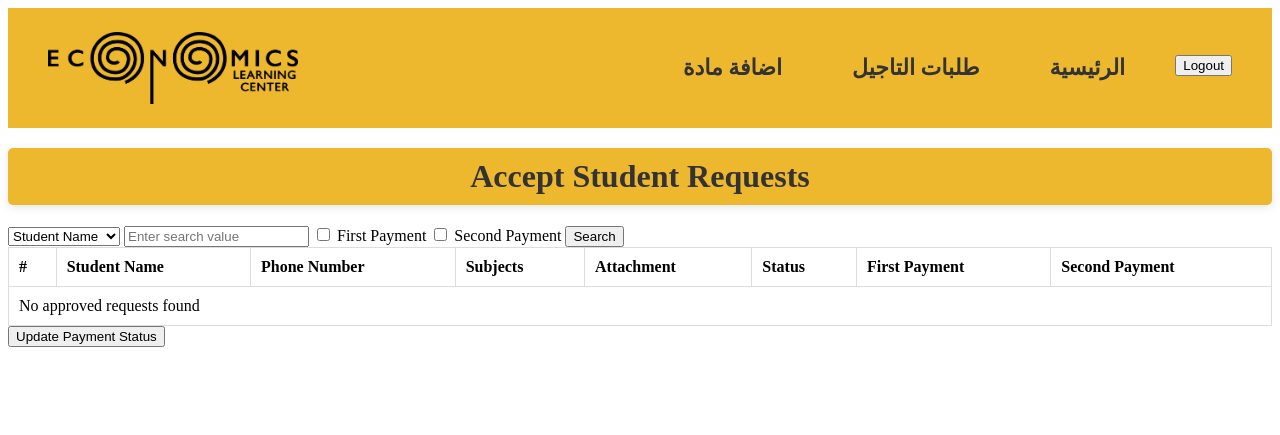
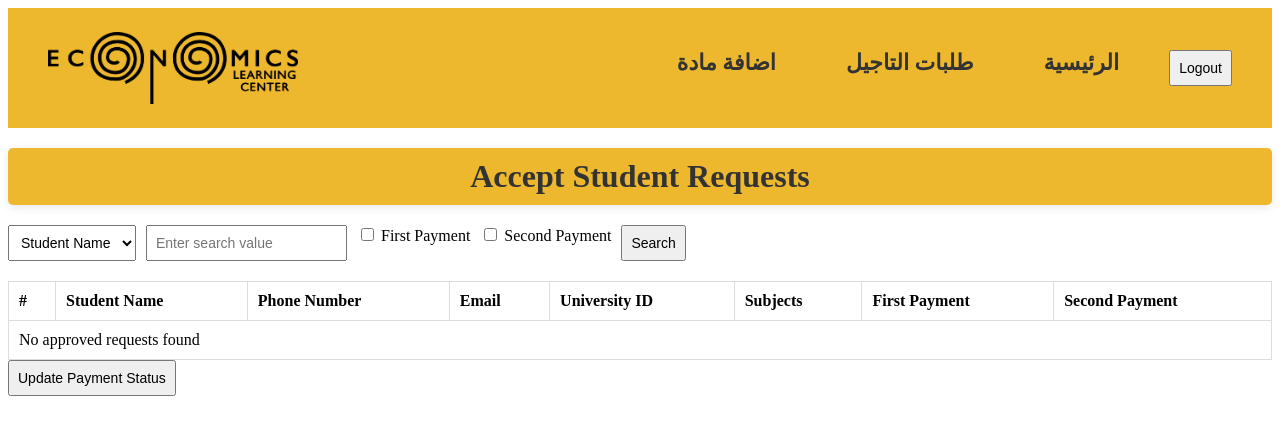
Before and after one commit to devHassan19/elc_project, a Django app: template main_app/templates/accounts/accept_admin.html in a window 1280 px wide. Shown: the top 435 px of the page. Run offline with Django 3.2, Linux system fonts and the light colour scheme; the template is opened without the code that fills it, so the values that code supplies are empty.

Commit message:
10th submit update student model

```diff
--- a/main_app/forms.py
+++ b/main_app/forms.py
@@ -4,9 +4,11 @@ from .models import StudentRequest, Subject  # Import both models
 class StudentRequestForm(forms.ModelForm):
     class Meta:
         model = StudentRequest
-        fields = ['student_name', 'phone_number', 'subject', 'attachment']
+        fields = ['student_name', 'univ_id', 'email', 'phone_number', 'subject', 'attachment']
 
     student_name = forms.CharField(required=True)  # Make student_name required
+    univ_id = forms.CharField(required=True)  # Make univ_id required
+    email = forms.EmailField(required=True)  # Make email required
     phone_number = forms.CharField(required=True)  # Make phone_number required
 
     subject = forms.ModelMultipleChoiceField(
@@ -21,7 +23,6 @@ class StudentRequestForm(forms.ModelForm):
         widget=forms.ClearableFileInput(attrs={'accept': 'image/*'}),
         required=True  # Make attachment required
     )
-
 class SubjectForm(forms.ModelForm):
     class Meta:
         model = Subject
--- a/main_app/templates/accounts/accept_admin.html
+++ b/main_app/templates/accounts/accept_admin.html
@@ -30,8 +30,8 @@
       {% csrf_token %}
       <select name="field">
           <option value="student_name" {% if query_field == 'student_name' %}selected{% endif %}>Student Name</option>
-          <option value="phone_number" {% if query_field == 'phone_number' %}selected{% endif %}>Phone Number</option>
-          <option value="status" {% if query_field == 'status' %}selected{% endif %}>Status</option>
+          <option value="univ_id" {% if query_field == 'univ_id' %}selected{% endif %}>University ID</option>
+          <option value="email" {% if query_field == 'email' %}selected{% endif %}>Email</option>
       </select>
       <input type="text" name="search" value="{{ query }}" placeholder="Enter search value">
       <label>
@@ -44,7 +44,6 @@
   </form>
 </div>
 
-
 <form method="POST" action="{% url 'accept_admin' %}">
   {% csrf_token %}
   <table>
@@ -53,9 +52,9 @@
         <th>#</th>
         <th>Student Name</th>
         <th>Phone Number</th>
+        <th>Email</th> <!-- Added Email column -->
+        <th>University ID</th> <!-- Added University ID column -->
         <th>Subjects</th>
-        <th>Attachment</th>
-        <th>Status</th>
         <th>First Payment</th>
         <th>Second Payment</th>
       </tr>
@@ -66,19 +65,13 @@
         <td>{{ forloop.counter }}</td>
         <td>{{ request.student_name }}</td>
         <td>{{ request.phone_number }}</td>
+        <td>{{ request.email }}</td> <!-- Display Email -->
+        <td>{{ request.univ_id }}</td> <!-- Display University ID -->
         <td>
           {% for subject in request.subject.all %}
             {{ subject.name }}{% if not forloop.last %}, {% endif %}
           {% endfor %}
         </td>
-        <td>
-          {% if request.attachment %}
-            <a href="{{ request.attachment.url }}" target="_blank">View Attachment</a>
-          {% else %}
-            No Attachment
-          {% endif %}
-        </td>
-        <td>{{ request.status }}</td>
         <td>
           <input type="checkbox" name="first_payment_{{ request.id }}" {% if request.first_payment %}checked{% endif %}>
         </td>
@@ -94,6 +87,5 @@
   <button type="submit">Update Payment Status</button>
 </form>
 
-
 </body>
 </html>
--- a/main_app/templates/accounts/admin_page.html
+++ b/main_app/templates/accounts/admin_page.html
@@ -31,6 +31,8 @@
       <th>#</th> <!-- Added ID column -->
       <th>Student Name</th>
       <th>Phone Number</th>
+      <th>Email</th> <!-- Added Email column -->
+      <th>University ID</th> <!-- Added University ID column -->
       <th>Subjects</th>
       <th>Attachment</th>
       <th>Status</th>
@@ -43,6 +45,8 @@
       <td>{{ forloop.counter }}</td> <!-- Display the row number -->
       <td>{{ request.student_name }}</td>
       <td>{{ request.phone_number }}</td>
+      <td>{{ request.email }}</td> <!-- Display Email -->
+      <td>{{ request.univ_id }}</td> <!-- Display University ID -->
       <td>
         {% for subject in request.subject.all %}
           {{ subject.name }}{% if not forloop.last %}, {% endif %}
@@ -74,7 +78,7 @@
       </td>
     </tr>
     {% empty %}
-    <tr><td colspan="7">No requests found</td></tr>
+    <tr><td colspan="9">No requests found</td></tr>
     {% endfor %}
   </tbody>
 </table>
--- a/main_app/views.py
+++ b/main_app/views.py
@@ -95,8 +95,8 @@ def accept_admin(request):
     if query:
         if query_field == 'student_name':
             accepted_requests = accepted_requests.filter(student_name__icontains=query)
-        elif query_field == 'phone_number':
-            accepted_requests = accepted_requests.filter(phone_number__icontains=query)
+        elif query_field == 'univ_id':
+            accepted_requests = accepted_requests.filter(univ_id__icontains=query)
         elif query_field == 'status':
             accepted_requests = accepted_requests.filter(status__icontains=query)
 
--- a/static/styles/accept_admin.css
+++ b/static/styles/accept_admin.css
@@ -108,3 +108,25 @@ th, td {
     gap: 15px;
   }
 }
+
+/* ------------------------------------------------------------ */
+
+.search-bar {
+  display: flex;
+  align-items: center;
+  margin-bottom: 20px;
+}
+
+.search-bar form {
+  display: flex;
+  gap: 10px; /* Space between elements */
+}
+
+input[type="text"], select, button {
+  padding: 8px;
+  font-size: 14px;
+}
+
+label {
+  margin: 0; /* Remove default margin from labels */
+}
```
Also changed, not shown: main_app/models.py (+5 -3 lines), db.sqlite3, main_app/migrations/0001_initial.py, main_app/migrations/0008_studentrequest_email_studentrequest_phone_number_and_more.py (added), main_app/migrations/0009_studentrequest_phone_number.py (added), media/attachments/Free-Sample-School-ID-Card-Template-1_3194oC0.jpg (added), media/attachments/formal-business-letter-01_94fY9Y4.jpg (added).
